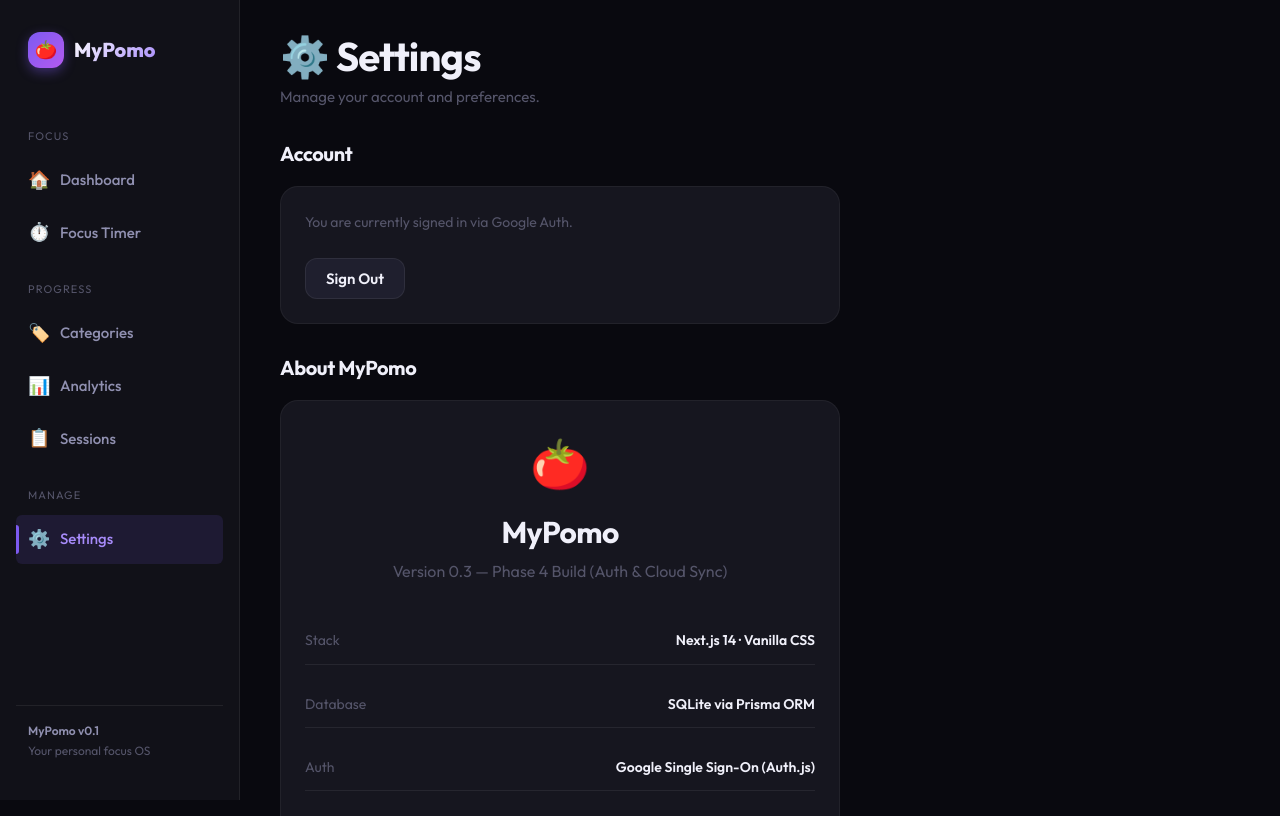
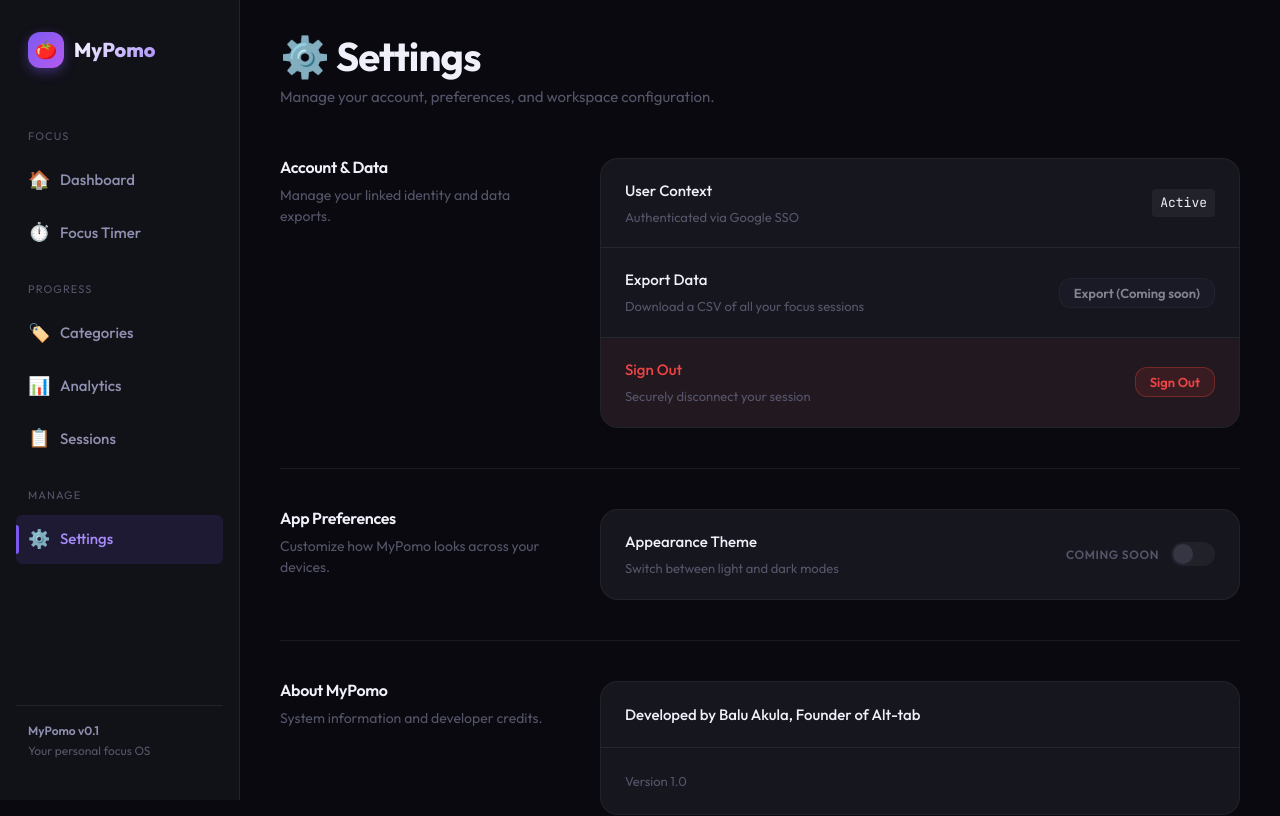
Before and after one commit to balu7-alttab/MyPomo, a Next.js app: page /settings in a window 1280 px wide. Shown: the top 816 px of the page. Built offline with nearby package versions, Linux system fonts and the light colour scheme.

Commit message:
feat: redesign settings page to Vercel desktop grid layout and inject branding tagline

```diff
--- a/src/app/auth/signin/page.js
+++ b/src/app/auth/signin/page.js
@@ -16,9 +16,9 @@
     }}>
       <div className="card" style={{ maxWidth: 400, width: '100%', textAlign: 'center', padding: '3rem 2rem' }}>
         <div style={{ fontSize: '4rem', marginBottom: '1rem' }}>🍅</div>
-        <h1 style={{ marginBottom: '0.5rem', fontWeight: 800 }}>MyPomo</h1>
-        <p className="text-muted" style={{ marginBottom: '2.5rem' }}>
-          Sign in to access your personal focus tracking and synced categories.
+        <h1 style={{ marginBottom: '0.25rem', fontWeight: 800 }}>MyPomo</h1>
+        <p className="text-muted" style={{ marginBottom: '2.5rem', fontWeight: 500, letterSpacing: '0.02em' }}>
+          Your personal focus Journal
         </p>
 
         {error && (
--- a/src/app/globals.css
+++ b/src/app/globals.css
@@ -462,6 +462,18 @@
 .grid-3 { display: grid; grid-template-columns: repeat(3, 1fr); gap: 1.25rem; }
 .grid-4 { display: grid; grid-template-columns: repeat(4, 1fr); gap: 1.25rem; }
 
+.settings-section {
+  display: grid;
+  grid-template-columns: 280px 1fr;
+  gap: 2.5rem;
+  margin-bottom: 2.5rem;
+  padding-bottom: 2.5rem;
+  border-bottom: 1px solid var(--border);
+}
+.settings-section:last-child {
+  border-bottom: none;
+}
+
 /* ─── Stat Widget ───────────────────────────────────────────────────────── */
 .stat-card {
   background: var(--bg-card);
@@ -567,7 +579,7 @@
     --sidebar-width: 240px;
   }
 
-  .grid-2, .grid-3, .grid-4 {
+  .grid-2, .grid-3, .grid-4, .settings-section {
     grid-template-columns: 1fr;
   }
 
--- a/src/app/layout.js
+++ b/src/app/layout.js
@@ -2,8 +2,8 @@
 import Providers from '@/components/Providers';
 
 export const metadata = {
-  title: 'MyPomo — Focus & Habit Tracker',
-  description: 'Categorized Pomodoro timer with habit tracking and focus analytics. Own your time.',
+  title: 'MyPomo — Your personal focus Journal',
+  description: 'Your personal focus Journal. Track sessions, manage categories, and hit your goals.',
   viewport: 'width=device-width, initial-scale=1, viewport-fit=cover',
   themeColor: '#09090f',
   appleWebApp: {
--- a/src/app/settings/page.js
+++ b/src/app/settings/page.js
@@ -6,54 +6,104 @@
 export default function SettingsPage() {
   return (
     <AppShell>
-      <div className="page-header">
+      <div className="page-header" style={{ marginBottom: '3rem' }}>
         <div>
           <h1 className="page-title">⚙️ Settings</h1>
-          <p className="page-subtitle">Manage your account and preferences.</p>
+          <p className="page-subtitle">Manage your account, preferences, and workspace configuration.</p>
         </div>
       </div>
 
-      {/* ── Account Information ────────────────────────────────────────────── */}
-      <h3 style={{ marginBottom: '1.25rem' }}>Account</h3>
-      <div className="card" style={{ maxWidth: 560, marginBottom: '2rem' }}>
-        <p className="text-sm text-muted" style={{ marginBottom: '1.5rem' }}>
-          You are currently signed in via Google Auth.
-        </p>
-        <button id="sign-out-btn" className="btn btn-secondary" onClick={() => signOut({ callbackUrl: '/auth/signin' })}>
-          Sign Out
-        </button>
-      </div>
+      <div style={{ maxWidth: '1000px' }}>
 
-      {/* ── About Tab ─────────────────────────────────────────────────── */}
-      <h3 style={{ marginBottom: '1.25rem' }}>About MyPomo</h3>
-      <div className="card" style={{ maxWidth: 560 }}>
-        <div style={{ textAlign: 'center', marginBottom: '2rem' }}>
-          <div style={{ fontSize: '3rem', marginBottom: '0.75rem' }}>🍅</div>
-          <h2>MyPomo</h2>
-          <p className="text-muted" style={{ marginTop: '0.5rem' }}>Version 0.3 — Phase 4 Build (Auth & Cloud Sync)</p>
+        {/* ── Account & Data ─────────────────────────────────────────────── */}
+        <div className="settings-section">
+          <div>
+            <h3 style={{ margin: '0 0 0.5rem 0', fontSize: '1rem', fontWeight: 600 }}>Account & Data</h3>
+            <p style={{ margin: 0, color: 'var(--text-muted)', fontSize: '0.875rem', lineHeight: 1.5 }}>
+              Manage your linked identity and data exports.
+            </p>
+          </div>
+          <div className="card" style={{ padding: 0, overflow: 'hidden' }}>
+            {/* User ID */}
+            <div style={{ display: 'flex', justifyContent: 'space-between', alignItems: 'center', padding: '1.25rem 1.5rem', borderBottom: '1px solid var(--border)' }}>
+              <div style={{ display: 'flex', flexDirection: 'column', gap: '0.25rem' }}>
+                <span style={{ fontWeight: 500, fontSize: '0.9375rem' }}>User Context</span>
+                <span style={{ fontSize: '0.8125rem', color: 'var(--text-muted)' }}>Authenticated via Google SSO</span>
+              </div>
+              <span className="mono" style={{ fontSize: '0.8125rem', background: 'rgba(255,255,255,0.05)', padding: '0.25rem 0.5rem', borderRadius: '4px' }}>
+                Active
+              </span>
+            </div>
+            {/* Export Data */}
+            <div style={{ display: 'flex', justifyContent: 'space-between', alignItems: 'center', padding: '1.25rem 1.5rem', borderBottom: '1px solid var(--border)' }}>
+              <div style={{ display: 'flex', flexDirection: 'column', gap: '0.25rem' }}>
+                <span style={{ fontWeight: 500, fontSize: '0.9375rem' }}>Export Data</span>
+                <span style={{ fontSize: '0.8125rem', color: 'var(--text-muted)' }}>Download a CSV of all your focus sessions</span>
+              </div>
+              <button className="btn btn-secondary btn-sm" disabled style={{ opacity: 0.5, cursor: 'not-allowed' }}>
+                Export (Coming soon)
+              </button>
+            </div>
+            {/* Sign Out */}
+            <div style={{ display: 'flex', justifyContent: 'space-between', alignItems: 'center', padding: '1.25rem 1.5rem', background: 'rgba(255, 69, 58, 0.05)' }}>
+              <div style={{ display: 'flex', flexDirection: 'column', gap: '0.25rem' }}>
+                <span style={{ fontWeight: 500, fontSize: '0.9375rem', color: 'var(--danger)' }}>Sign Out</span>
+                <span style={{ fontSize: '0.8125rem', color: 'var(--text-muted)' }}>Securely disconnect your session</span>
+              </div>
+              <button
+                id="sign-out-btn"
+                className="btn btn-sm"
+                style={{ background: 'rgba(255, 69, 58, 0.1)', color: 'var(--danger)', border: '1px solid rgba(255, 69, 58, 0.3)' }}
+                onClick={() => signOut({ callbackUrl: '/auth/signin' })}
+              >
+                Sign Out
+              </button>
+            </div>
+          </div>
         </div>
-        <div style={{ display: 'flex', flexDirection: 'column', gap: '1rem' }}>
-          {[
-            { label: 'Stack', value: 'Next.js 14 · Vanilla CSS' },
-            { label: 'Database', value: 'SQLite via Prisma ORM' },
-            { label: 'Auth', value: 'Google Single Sign-On (Auth.js)' },
-            { label: 'Storage', value: 'Cloud Synced Database' },
-          ].map(item => (
-            <div key={item.label}
-              style={{
-                display: 'flex', justifyContent: 'space-between', alignItems: 'center',
-                padding: '0.75rem 0', borderBottom: '1px solid var(--border)',
-              }}>
-              <span className="text-muted text-sm">{item.label}</span>
-              <span className="text-sm" style={{ fontWeight: 600 }}>{item.value}</span>
+
+        {/* ── App Preferences ────────────────────────────────────────────── */}
+        <div className="settings-section">
+          <div>
+            <h3 style={{ margin: '0 0 0.5rem 0', fontSize: '1rem', fontWeight: 600 }}>App Preferences</h3>
+            <p style={{ margin: 0, color: 'var(--text-muted)', fontSize: '0.875rem', lineHeight: 1.5 }}>
+              Customize how MyPomo looks across your devices.
+            </p>
+          </div>
+          <div className="card" style={{ padding: 0, overflow: 'hidden' }}>
+            <div style={{ display: 'flex', justifyContent: 'space-between', alignItems: 'center', padding: '1.25rem 1.5rem' }}>
+              <div style={{ display: 'flex', flexDirection: 'column', gap: '0.25rem' }}>
+                <span style={{ fontWeight: 500, fontSize: '0.9375rem' }}>Appearance Theme</span>
+                <span style={{ fontSize: '0.8125rem', color: 'var(--text-muted)' }}>Switch between light and dark modes</span>
+              </div>
+              <div style={{ display: 'flex', alignItems: 'center', gap: '0.75rem' }}>
+                <span style={{ fontSize: '0.75rem', color: 'var(--text-muted)', textTransform: 'uppercase', letterSpacing: '0.05em', fontWeight: 600 }}>Coming Soon</span>
+                <div style={{ width: '44px', height: '24px', background: 'rgba(255,255,255,0.1)', borderRadius: '12px', position: 'relative', opacity: 0.5, cursor: 'not-allowed' }}>
+                  <div style={{ position: 'absolute', left: '2px', top: '2px', width: '20px', height: '20px', background: 'var(--text-muted)', borderRadius: '50%' }}></div>
+                </div>
+              </div>
             </div>
-          ))}
+          </div>
         </div>
-        <div style={{ marginTop: '1.5rem', padding: '1rem', background: 'var(--bg-elevated)', borderRadius: 'var(--radius-md)' }}>
-          <p className="text-xs text-muted text-center">
-            ✅ Authenticated. All focus data is safely stored in the database.
-          </p>
+
+        {/* ── About MyPomo ─────────────────────────────────────────────── */}
+        <div className="settings-section">
+          <div>
+            <h3 style={{ margin: '0 0 0.5rem 0', fontSize: '1rem', fontWeight: 600 }}>About MyPomo</h3>
+            <p style={{ margin: 0, color: 'var(--text-muted)', fontSize: '0.875rem', lineHeight: 1.5 }}>
+              System information and developer credits.
+            </p>
+          </div>
+          <div className="card" style={{ padding: 0, overflow: 'hidden' }}>
+            <div style={{ padding: '1.25rem 1.5rem', borderBottom: '1px solid var(--border)' }}>
+              <span style={{ fontWeight: 500, fontSize: '0.9375rem' }}>Developed by Balu Akula, Founder of Alt-tab</span>
+            </div>
+            <div style={{ padding: '1.25rem 1.5rem' }}>
+              <span style={{ fontSize: '0.8125rem', color: 'var(--text-muted)' }}>Version 1.0</span>
+            </div>
+          </div>
         </div>
+
       </div>
     </AppShell>
   );
```
